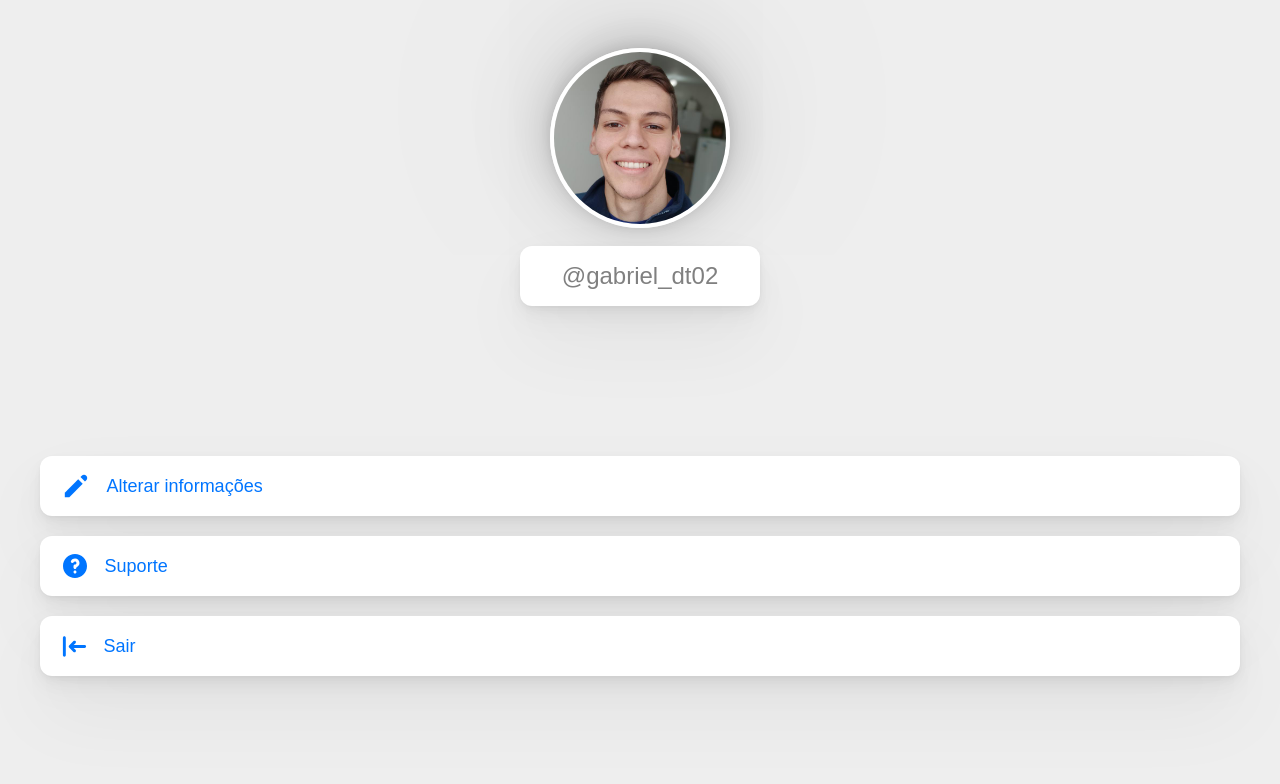
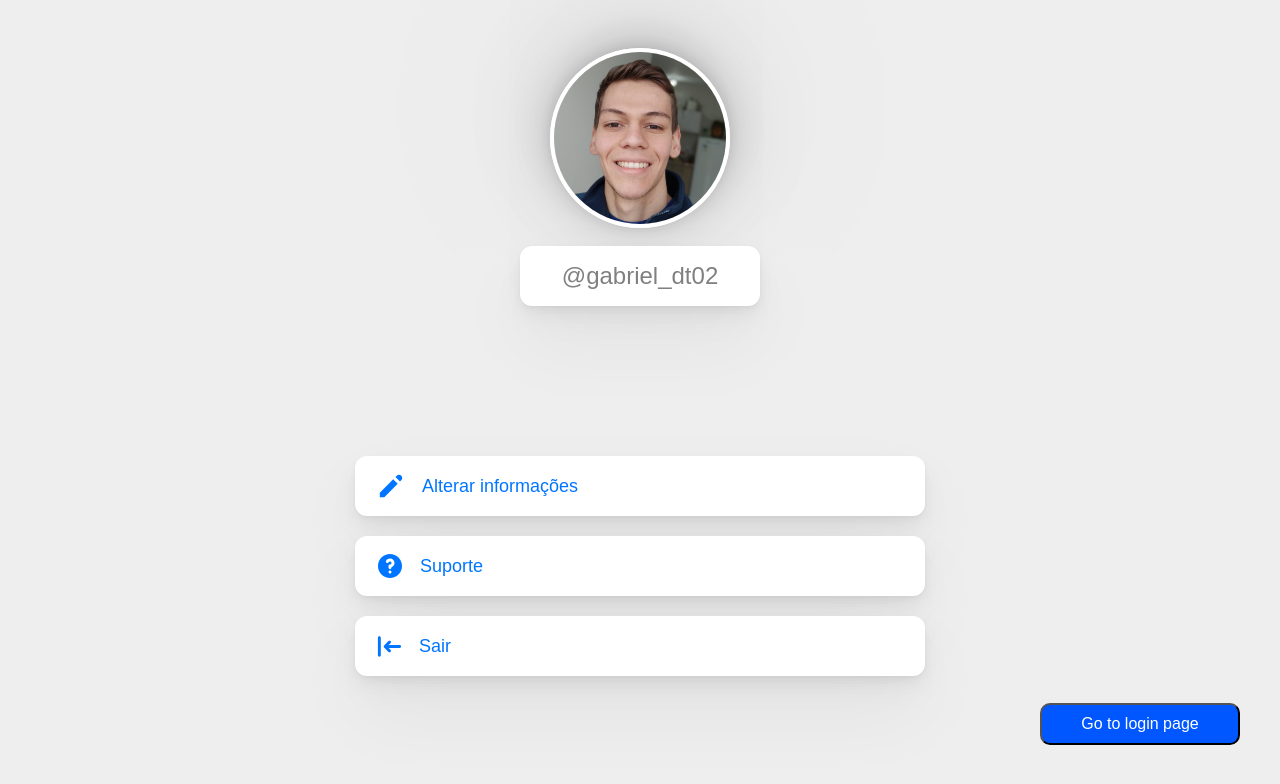
Before and after one commit to GabrielDT02/noqueue-profile-page, a plain HTML site: page profile-page/index.html in a window 1280 px wide. Drawn offline with Linux system fonts and the light colour scheme.

Commit message:
updating and reorganizing repo

```diff
--- /dev/null
+++ b/login-page/style.css
@@ -0,0 +1,162 @@
+* {
+    box-sizing: border-box;
+    margin: 0;
+    padding: 0;
+    border: 0;
+    box-sizing: border-box;
+    font-family: Arial, Helvetica, sans-serif;
+}
+
+
+
+
+
+body {
+    height: 100vh;
+    background: linear-gradient(180deg, #00FFF0 0%, #002249 98.44%);
+    border-radius: 25px;
+    position: relative;
+
+}
+
+#main-container {
+    display: flex;
+    align-items: center;
+    flex-direction: column;
+    width: 100%;
+}
+
+.flex-item {
+    margin: 20px;
+}
+
+#div-img-logo {
+    display: flex;
+    align-items: center;
+    justify-content: center;
+    width: 100%;
+}
+
+#div-img-logo #img-logo {
+    width: 30%;
+}
+
+#title {
+    font-size: 23px;
+    color: white;
+
+}
+
+form {
+
+    display: flex;
+    width: 100%;
+    align-items: center;
+    flex-direction: column;
+
+
+}
+
+.input {
+
+    margin: 5px auto;
+    padding: 10px 5px;
+    border-radius: 10px;
+    width: 70%;
+
+
+}
+.input:focus {
+    outline: none;
+}
+
+
+#goto-btn,
+.input-submit {
+    display: block;
+    margin: 15px auto;
+    color: white;
+    background-color: #0057FF;
+    padding: 10px 5px;
+    border-radius: 10px;
+    width: 70%;
+    font-size: 16px;
+
+}
+
+#goto-btn,
+#goto-link {
+    text-decoration: none;
+    position: absolute;
+    bottom: 20px;
+    right: 20px;
+    width: 200px;
+
+}
+
+
+#goto-btn:hover,
+.input-submit:hover {
+    background: white;
+    color: #0057FF;
+    transition: .3s;
+}
+
+#forgot-password a {
+    color: white;
+    text-decoration: none;
+}
+#forgot-password a:hover {
+    text-decoration: underline;
+}
+
+#alternative-log-in {
+    display: flex;
+    flex-direction: row;
+}
+
+
+
+#alternative-log-in .alternative-log-in-element {
+    display: flex;
+    align-items: center;
+    margin: 0 10px;
+    padding: 5px 5px;
+    border-radius: 10px;
+    text-decoration: none;
+    color: #0057FF;
+    background-color: rgba(232, 229, 229, 0.85);
+}
+#alternative-log-in .alternative-log-in-element:hover {
+    background-color: #0057FF;
+    color: white;
+    transition: .3s;
+
+}
+
+#alternative-log-in .alternative-log-in-element span {
+    margin-left: 10px;
+}
+
+#sign-up {
+    color: white;
+}
+#sign-up a {
+    color: white;
+    text-decoration: none;
+    font-weight: bold;
+}
+#sign-up a:hover {
+    text-decoration: underline;
+    transition: .3s;
+}
+
+@media(min-width: 500px) {
+    #main-container {
+        width: 390px;
+        height: 100%;
+        margin:auto;
+
+
+    }
+}
--- a/index.html
+++ b/profile-page/index.html
@@ -11,22 +11,22 @@
     <div id="main-container">
 
         <div id="profile" class="flex-item">
-            <img src="assets/images/user_pic.jpg" alt="">
+            <img src="../assets/images/user_pic.jpg" alt="">
             <span id="username">@gabriel_dt02</span>
         </div>
 
         <div id="alterar-info" class="flex-item options">
-            <img src="assets/images/alt_info.svg" alt="">
+            <img src="../assets/images/alt_info.svg" alt="">
             <a>Alterar informações</a>
         </div>
 
         <div class="flex-item options">
-            <img src="assets/images/suporte.svg" alt="">
+            <img src="../assets/images/suporte.svg" alt="">
             <a>Suporte</a>
         </div>
 
         <div class="flex-item options">
-            <img src="assets/images/sair.svg" alt="">
+            <img src="../assets/images/sair.svg" alt="">
             <a>Sair</a>
         </div>
 
@@ -34,5 +34,7 @@
 
         </div>
     </div>
+
+    <a id="goto-link" href="../login-page/index.html"><button id="goto-btn"> Go to login page</button></a>
 </body>
 </html>
--- a/style.css
+++ b/profile-page/style.css
@@ -11,7 +11,9 @@ body {
     display: flex;
     align-items: center;
     flex-direction: column;
-    margin: 48px 0 270px 0;
+    margin: auto;
+    max-width: 600px;
+    margin: 48px auto 270px auto;
 }
 
 #profile {
@@ -75,3 +77,32 @@ body {
     text-decoration: underline;
 
 }
+
+#goto-btn {
+    display: block;
+    margin: 15px auto;
+    color: white;
+    background-color: #0057FF;
+    padding: 10px 5px;
+    border-radius: 10px;
+    width: 70%;
+    font-size: 16px;
+
+}
+
+#goto-btn,
+#goto-link {
+    text-decoration: none;
+    position: absolute;
+    bottom: 20px;
+    right: 20px;
+    width: 200px;
+
+}
+
+
+#goto-btn:hover {
+    background: white;
+    color: #0057FF;
+    transition: .3s;
+}
```
Also changed, not shown: login-page/index.html (added, +49 -0 lines), assets/images/AppLogo.svg (added), assets/images/facebook_icon.svg (added), assets/images/google_icon.svg (added), assets/images/login-page.png (added), assets/images/noqueue-profile-page.png (added), 1 other file.
